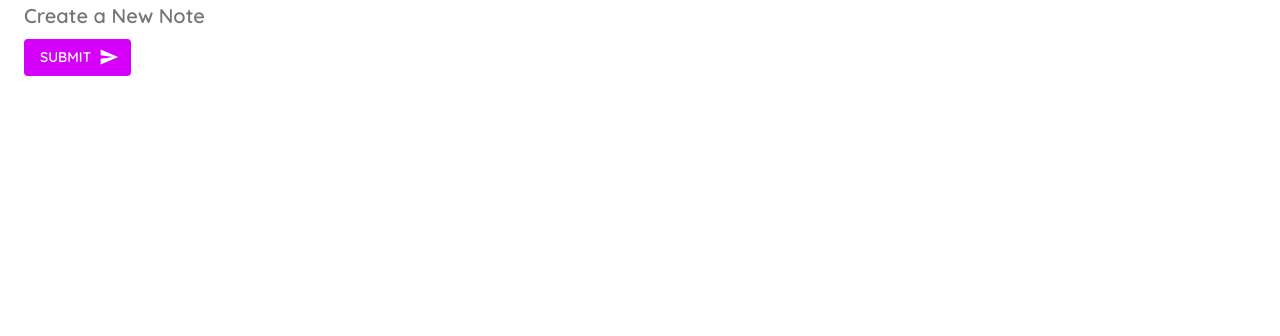
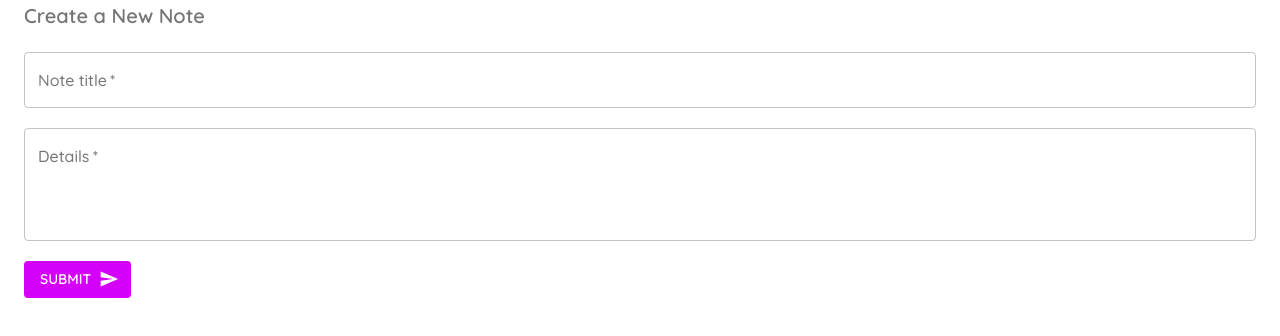
Before and after one commit to MaccKOT/react-materialui-tutorial-netninja, a React (Create React App) app: page /create in a window 1280 px wide. Shown: the top 336 px of the page. Built offline with nearby package versions, Linux system fonts and the light colour scheme.

Commit message:
Text fields

```diff
--- a/src/pages/Create.js
+++ b/src/pages/Create.js
@@ -1,14 +1,44 @@
-import React from 'react';
+import React, { useState } from 'react';
 import { Typography } from '@material-ui/core';
 import { Button } from '@material-ui/core';
 import { Container } from '@material-ui/core';
 import SendIcon from '@material-ui/icons/Send';
 import { makeStyles } from '@material-ui/core/styles';
+import TextField from '@material-ui/core/TextField';
 
-const useStyles = makeStyles({});
+const useStyles = makeStyles({
+  field: {
+    marginTop: 20,
+    marginBottom: 20,
+    display: 'block',
+  },
+});
 
 export default function Create() {
   const classes = useStyles();
+
+  const [title, setTitle] = useState('');
+  const [details, setDetails] = useState('');
+
+  const [titleError, setTitleError] = useState(false);
+  const [detailsError, setDetailsError] = useState(false);
+
+  const handleSubmit = (e) => {
+    e.preventDefault();
+
+    setTitleError(false); //error status reset
+    setDetailsError(false);
+    if (title === '') {
+      setTitleError(true);
+    }
+    if (details === '') {
+      setDetailsError(true);
+    }
+
+    if (title && details) {
+      console.log(title, details);
+    }
+  };
 
   return (
     <Container>
@@ -20,8 +50,31 @@
         Create a New Note
       </Typography>
 
+      <form noValidate autoComplete='off' onSubmit={handleSubmit}>
+        <TextField
+          onChange={(e) => setTitle(e.target.value)}
+          className={classes.field}
+          label='Note title'
+          variant='outlined'
+          color='secondary'
+          fullWidth
+          required
+          error={titleError}
+        />
+        <TextField
+          onChange={(e) => setDetails(e.target.value)}
+          className={classes.field}
+          label='Details'
+          variant='outlined'
+          color='secondary'
+          multiline
+          rows={4}
+          fullWidth
+          required
+          error={detailsError}
+        />
+
         <Button
-        onClick={() => console.log('Click')}
           variant='contained'
           type='submit'
           color='secondary'
@@ -29,6 +82,7 @@
           endIcon={<SendIcon />}>
           Submit
         </Button>
+      </form>
     </Container>
   );
 }
```
Lines whose indentation alone changed are shown as unchanged.
